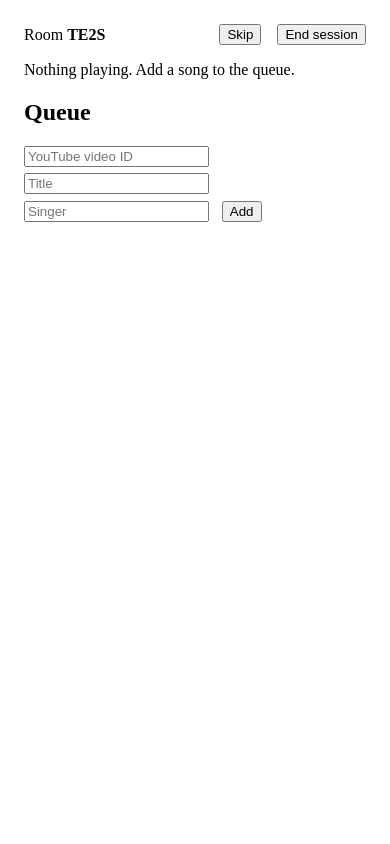
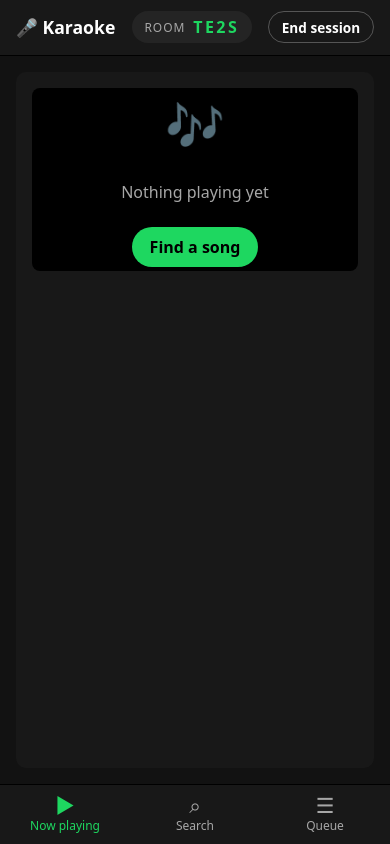
Before and after one commit to MattVane/ukaraoke, a React (Vite) app: page / in a window 390 px wide. Both pictures are taken after a click on the button "Start new session". Built offline with nearby package versions, Linux system fonts and the light colour scheme.

Commit message:
Style UI: dark theme, responsive tabs/split layout, mock search
Co-authored-by: Copilot <223556219+Copilot@users.noreply.github.com>

```diff
--- a/src/App.css
+++ b/src/App.css
@@ -1,9 +1,107 @@
-.home { text-align: center; padding: 4rem 1rem; }
-.session { max-width: 960px; margin: 0 auto; padding: 1rem; }
-.session header { display: flex; gap: 1rem; align-items: center; }
-.session header span { flex: 1; }
-.stage { margin: 1rem 0; }
-.player { aspect-ratio: 16 / 9; width: 100%; background: #000; }
-.queue li { margin: 0.4rem 0; }
-.queue li button, .queue form button { margin-left: 0.4rem; }
-.queue form { display: flex; gap: 0.4rem; flex-wrap: wrap; }
+:root {
+  --bg: #121212;
+  --surface: #181818;
+  --elevated: #242424;
+  --hover: #2e2e2e;
+  --text: #fff;
+  --muted: #a7a7a7;
+  --accent: #1ed760;
+  --danger: #f15e6c;
+  --radius: 10px;
+  color-scheme: dark;
+  font-family: system-ui, -apple-system, 'Segoe UI', Roboto, sans-serif;
+}
+
+* { box-sizing: border-box; }
+html, body, #root { height: 100%; margin: 0; }
+body { background: var(--bg); color: var(--text); }
+h1, h2 { margin: 0; }
+h2 { font-size: 1.1rem; margin-bottom: 0.8rem; display: flex; align-items: center; gap: 0.5rem; }
+
+.btn {
+  border: 0; border-radius: 999px; padding: 0.55rem 1.1rem; font: inherit; font-weight: 600;
+  background: var(--elevated); color: var(--text); cursor: pointer; transition: transform 0.1s, background 0.15s;
+}
+.btn:hover:not(:disabled) { background: var(--hover); transform: scale(1.03); }
+.btn:disabled { opacity: 0.4; cursor: default; }
+.btn.primary { background: var(--accent); color: #000; }
+.btn.primary:hover:not(:disabled) { background: #3be477; }
+.btn.ghost { background: transparent; border: 1px solid #555; }
+.btn.big { padding: 0.9rem 2rem; font-size: 1.05rem; }
+.btn.small { padding: 0.35rem 0.8rem; font-size: 0.85rem; }
+.btn.icon { padding: 0; width: 2.2rem; height: 2.2rem; display: grid; place-items: center; }
+.btn.danger:hover:not(:disabled) { color: var(--danger); }
+
+.input {
+  width: 100%; background: var(--elevated); border: 1px solid transparent; color: var(--text);
+  border-radius: 8px; padding: 0.7rem 0.9rem; font: inherit;
+}
+.input:focus { outline: none; border-color: var(--accent); }
+
+.muted { color: var(--muted); font-size: 0.9rem; }
+
+/* Home */
+.home { min-height: 100%; display: grid; place-items: center; padding: 1rem;
+  background: radial-gradient(circle at 50% 0%, #1f3a2a 0%, var(--bg) 60%); }
+.home-card { display: flex; flex-direction: column; align-items: center; gap: 0.9rem; text-align: center; max-width: 360px; }
+.home-card h1 { font-size: 2.6rem; }
+.home-card p { color: var(--muted); margin: 0 0 0.6rem; }
+.logo { font-size: 3rem; }
+
+/* Shell */
+.app { height: 100%; display: flex; flex-direction: column; }
+.topbar { display: flex; align-items: center; gap: 1rem; padding: 0.7rem 1rem; background: var(--surface); border-bottom: 1px solid #000; }
+.brand { font-weight: 800; font-size: 1.1rem; flex: 1; }
+.room { display: flex; align-items: center; gap: 0.5rem; background: var(--elevated); padding: 0.3rem 0.8rem; border-radius: 999px; }
+.room .label { color: var(--muted); font-size: 0.75rem; text-transform: uppercase; letter-spacing: 0.08em; }
+.room strong { letter-spacing: 0.15em; color: var(--accent); }
+
+.panels { flex: 1; min-height: 0; padding: 1rem; }
+.panel { background: var(--surface); border-radius: var(--radius); padding: 1rem; overflow-y: auto; }
+
+/* Stage */
+.screen { aspect-ratio: 16 / 9; background: #000; border-radius: 8px; overflow: hidden; display: grid; place-items: center; }
+.player { width: 100%; height: 100%; }
+.empty { text-align: center; color: var(--muted); display: grid; gap: 0.5rem; justify-items: center; }
+.np { display: flex; align-items: center; gap: 1rem; margin-top: 1rem; }
+.np-text { flex: 1; min-width: 0; }
+.np-title { font-size: 1.25rem; font-weight: 700; }
+.np-sub { color: var(--accent); margin-top: 0.2rem; }
+.upnext { margin-top: 1rem; padding: 0.7rem 0.9rem; background: var(--elevated); border-radius: 8px; color: var(--muted); font-size: 0.9rem; }
+.upnext strong { color: var(--text); }
+
+/* Lists */
+.count { background: var(--elevated); color: var(--muted); font-size: 0.75rem; padding: 0.1rem 0.6rem; border-radius: 999px; }
+.fields { display: grid; gap: 0.5rem; margin-bottom: 0.8rem; }
+.list { list-style: none; margin: 0; padding: 0; display: grid; gap: 0.25rem; }
+.row { display: flex; align-items: center; gap: 0.8rem; padding: 0.5rem; border-radius: 8px; }
+.row:hover { background: var(--elevated); }
+.row img { width: 80px; aspect-ratio: 16 / 9; object-fit: cover; border-radius: 6px; background: #000; flex: none; }
+.row-text { flex: 1; min-width: 0; }
+.row-title { font-weight: 600; overflow: hidden; text-overflow: ellipsis; display: -webkit-box; -webkit-line-clamp: 2; -webkit-box-orient: vertical; }
+.row-sub { color: var(--muted); font-size: 0.85rem; }
+.row-actions { display: flex; gap: 0.1rem; }
+
+/* Tab bar (mobile) */
+.tabbar { display: flex; background: var(--surface); border-top: 1px solid #000; }
+.tabbar button { flex: 1; background: none; border: 0; color: var(--muted); padding: 0.6rem 0; font: inherit; font-size: 0.75rem;
+  display: grid; justify-items: center; gap: 0.1rem; position: relative; cursor: pointer; }
+.tabbar button.active { color: var(--accent); }
+.tabbar .ti { font-size: 1.3rem; line-height: 1; }
+.badge { position: absolute; top: 0.3rem; left: 56%; background: var(--accent); color: #000; font-weight: 700; font-size: 0.65rem; padding: 0 0.4rem; border-radius: 999px; }
+
+/* Phone: one panel at a time */
+@media (max-width: 899px) {
+  .app[data-tab='stage'] .panel:not(.stage),
+  .app[data-tab='search'] .panel:not(.search),
+  .app[data-tab='queue'] .panel:not(.queue) { display: none; }
+  .panel { height: 100%; }
+  .row img { width: 64px; }
+}
+
+/* Large screen: split view */
+@media (min-width: 900px) {
+  .tabbar { display: none; }
+  .panels { display: grid; grid-template-columns: minmax(0, 2fr) minmax(320px, 1fr); grid-template-rows: minmax(0, 1fr) minmax(0, 1fr); gap: 1rem; }
+  .panel.stage { grid-row: 1 / 3; }
+}
--- a/src/App.tsx
+++ b/src/App.tsx
@@ -2,82 +2,166 @@ import { useState } from 'react'
 import { Player } from './Player'
 import {
   addToQueue, endSession, moveInQueue, playNext, removeFromQueue, startSession, useSession,
+  type QueueItem,
 } from './store'
 import './App.css'
 
+type Tab = 'stage' | 'search' | 'queue'
+
+const TABS: { id: Tab; label: string; icon: string }[] = [
+  { id: 'stage', label: 'Now playing', icon: '▶' },
+  { id: 'search', label: 'Search', icon: '⌕' },
+  { id: 'queue', label: 'Queue', icon: '☰' },
+]
+
+// Placeholder results until the search feature lands
+const MOCK_RESULTS = [
+  { videoId: 'dQw4w9WgXcQ', title: 'Never Gonna Give You Up (Karaoke Version)' },
+  { videoId: 'fJ9rUzIMcZQ', title: 'Bohemian Rhapsody (Karaoke Version)' },
+  { videoId: 'hTWKbfoikeg', title: 'Smells Like Teen Spirit (Karaoke Version)' },
+  { videoId: '1w7OgIMMRc4', title: "Sweet Child O' Mine (Karaoke Version)" },
+]
+
 export default function App() {
   const session = useSession()
+  const [tab, setTab] = useState<Tab>('stage')
   // Autoplay needs a user gesture, so a restored session waits for a click
   const [resumed, setResumed] = useState(false)
 
   if (!session) {
     return (
       <main className="home">
+        <div className="home-card">
+          <div className="logo">🎤</div>
           <h1>Karaoke</h1>
-        <button onClick={() => { startSession(); setResumed(true) }}>Start new session</button>
+          <p>Queue up videos from YouTube and sing along with friends.</p>
+          <button className="btn primary big" onClick={() => { startSession(); setResumed(true) }}>
+            Start new session
+          </button>
+          <button className="btn ghost" disabled>Join a session</button>
+        </div>
       </main>
     )
   }
 
   const { nowPlaying, queue, roomCode } = session
 
+  const add = (r: { videoId: string; title: string }, singer: string) => {
+    addToQueue({ ...r, thumb: `https://i.ytimg.com/vi/${r.videoId}/mqdefault.jpg`, singer })
+    if (!nowPlaying) { playNext(); setResumed(true) }
+  }
+
   return (
-    <main className="session">
-      <header>
-        <span>Room <strong>{roomCode}</strong></span>
-        <button onClick={playNext}>Skip</button>
-        <button onClick={endSession}>End session</button>
+    <div className="app" data-tab={tab}>
+      <header className="topbar">
+        <div className="brand">🎤 <span>Karaoke</span></div>
+        <div className="room" title="Share this code to join">
+          <span className="label">Room</span>
+          <strong>{roomCode}</strong>
+        </div>
+        <button className="btn ghost small" onClick={endSession}>End session</button>
       </header>
 
-      <section className="stage">
+      <main className="panels">
+        <section className="panel stage">
+          <div className="screen">
             {nowPlaying && resumed ? (
               <Player item={nowPlaying.item} startSeconds={nowPlaying.positionSec} />
             ) : nowPlaying ? (
-          <button onClick={() => setResumed(true)}>
-            Resume “{nowPlaying.item.title}” at {nowPlaying.positionSec}s
+              <button className="btn primary big" onClick={() => setResumed(true)}>
+                ▶ Resume session
               </button>
             ) : (
-          <p>Nothing playing. Add a song to the queue.</p>
+              <div className="empty">
+                <div className="logo">🎶</div>
+                <p>Nothing playing yet</p>
+                <button className="btn primary" onClick={() => setTab('search')}>Find a song</button>
+              </div>
             )}
-        {nowPlaying && <p>Now singing: {nowPlaying.item.singer} – {nowPlaying.item.title}</p>}
+          </div>
+          {nowPlaying && (
+            <div className="np">
+              <div className="np-text">
+                <div className="np-title">{nowPlaying.item.title}</div>
+                <div className="np-sub">Singing: {nowPlaying.item.singer}</div>
+              </div>
+              <button className="btn icon" onClick={playNext} aria-label="Skip">⏭</button>
+            </div>
+          )}
+          {queue[0] && <div className="upnext">Up next: <strong>{queue[0].singer}</strong> – {queue[0].title}</div>}
         </section>
 
-      <section className="queue">
-        <h2>Queue</h2>
-        <AddForm onAdded={() => { if (!nowPlaying) { playNext(); setResumed(true) } }} />
-        <ol>
-          {queue.map((q) => (
-            <li key={q.id}>
-              {q.singer} – {q.title}
-              <button onClick={() => moveInQueue(q.id, -1)}>↑</button>
-              <button onClick={() => moveInQueue(q.id, 1)}>↓</button>
-              <button onClick={() => removeFromQueue(q.id)}>✕</button>
-            </li>
+        <section className="panel search">
+          <h2>Search</h2>
+          <SearchPanel onAdd={add} />
+        </section>
+
+        <section className="panel queue">
+          <h2>Queue <span className="count">{queue.length}</span></h2>
+          {queue.length === 0 ? (
+            <p className="muted">The queue is empty.</p>
+          ) : (
+            <ol className="list">
+              {queue.map((q, i) => (
+                <QueueRow key={q.id} item={q} first={i === 0} last={i === queue.length - 1} />
               ))}
             </ol>
+          )}
         </section>
       </main>
+
+      <nav className="tabbar">
+        {TABS.map((t) => (
+          <button key={t.id} className={tab === t.id ? 'active' : ''} onClick={() => setTab(t.id)}>
+            <span className="ti">{t.icon}</span>
+            {t.label}
+            {t.id === 'queue' && queue.length > 0 && <span className="badge">{queue.length}</span>}
+          </button>
+        ))}
+      </nav>
+    </div>
   )
 }
 
-// Temporary manual entry until the search feature lands
-function AddForm({ onAdded }: { onAdded: () => void }) {
-  const [videoId, setVideoId] = useState('')
-  const [title, setTitle] = useState('')
-  const [singer, setSinger] = useState('')
+function QueueRow({ item, first, last }: { item: QueueItem; first: boolean; last: boolean }) {
   return (
-    <form
-      onSubmit={(e) => {
-        e.preventDefault()
-        addToQueue({ videoId: videoId.trim(), title: title.trim() || videoId.trim(), singer: singer.trim() || 'Guest' })
-        setVideoId(''); setTitle('')
-        onAdded()
-      }}
-    >
-      <input required placeholder="YouTube video ID" value={videoId} onChange={(e) => setVideoId(e.target.value)} />
-      <input placeholder="Title" value={title} onChange={(e) => setTitle(e.target.value)} />
-      <input placeholder="Singer" value={singer} onChange={(e) => setSinger(e.target.value)} />
-      <button>Add</button>
-    </form>
+    <li className="row">
+      <img src={item.thumb ?? `https://i.ytimg.com/vi/${item.videoId}/mqdefault.jpg`} alt="" />
+      <div className="row-text">
+        <div className="row-title">{item.title}</div>
+        <div className="row-sub">{item.singer}</div>
+      </div>
+      <div className="row-actions">
+        <button className="btn icon" disabled={first} onClick={() => moveInQueue(item.id, -1)} aria-label="Move up">↑</button>
+        <button className="btn icon" disabled={last} onClick={() => moveInQueue(item.id, 1)} aria-label="Move down">↓</button>
+        <button className="btn icon danger" onClick={() => removeFromQueue(item.id)} aria-label="Remove">✕</button>
+      </div>
+    </li>
   )
 }
+
+function SearchPanel({ onAdd }: { onAdd: (r: { videoId: string; title: string }, singer: string) => void }) {
+  const [q, setQ] = useState('')
+  const [singer, setSinger] = useState('')
+  const results = q.trim() ? MOCK_RESULTS : []
+  return (
+    <>
+      <div className="fields">
+        <input className="input" type="search" placeholder="Search karaoke songs…" value={q} onChange={(e) => setQ(e.target.value)} />
+        <input className="input" placeholder="Your name" value={singer} onChange={(e) => setSinger(e.target.value)} />
+      </div>
+      {!q.trim() && <p className="muted">Type a song or artist. “karaoke” is added automatically.</p>}
+      <ul className="list">
+        {results.map((r) => (
+          <li className="row" key={r.videoId}>
+            <img src={`https://i.ytimg.com/vi/${r.videoId}/mqdefault.jpg`} alt="" />
+            <div className="row-text">
+              <div className="row-title">{r.title}</div>
+            </div>
+            <button className="btn primary small" onClick={() => onAdd(r, singer.trim() || 'Guest')}>+ Add</button>
+          </li>
+        ))}
+      </ul>
+    </>
+  )
+}
```
Lines whose indentation alone changed are shown as unchanged.
